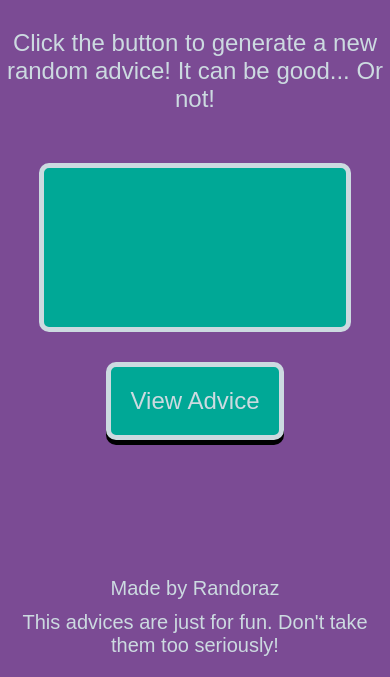
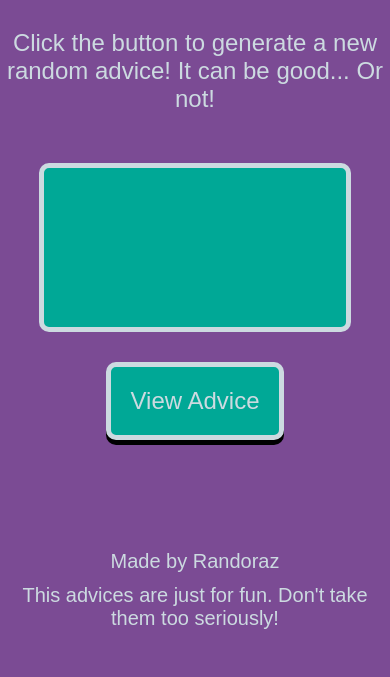
Before and after one commit to Randoraz/advice_generator, a plain HTML site: page index.html in a window 390 px wide. Shown: the part 167-844 px from the top of the page. Drawn offline with Linux system fonts and the light colour scheme; a web font is replaced by a local one.

Commit message:
Add media query for the footer

```diff
--- a/style.css
+++ b/style.css
@@ -83,3 +83,10 @@
   p {
     font-size: 2rem;
   }
+
+  @media only screen and (max-width: 600px) {
+    footer {
+      position: static;
+      margin-top: 10rem;
+    }
+  }
```
